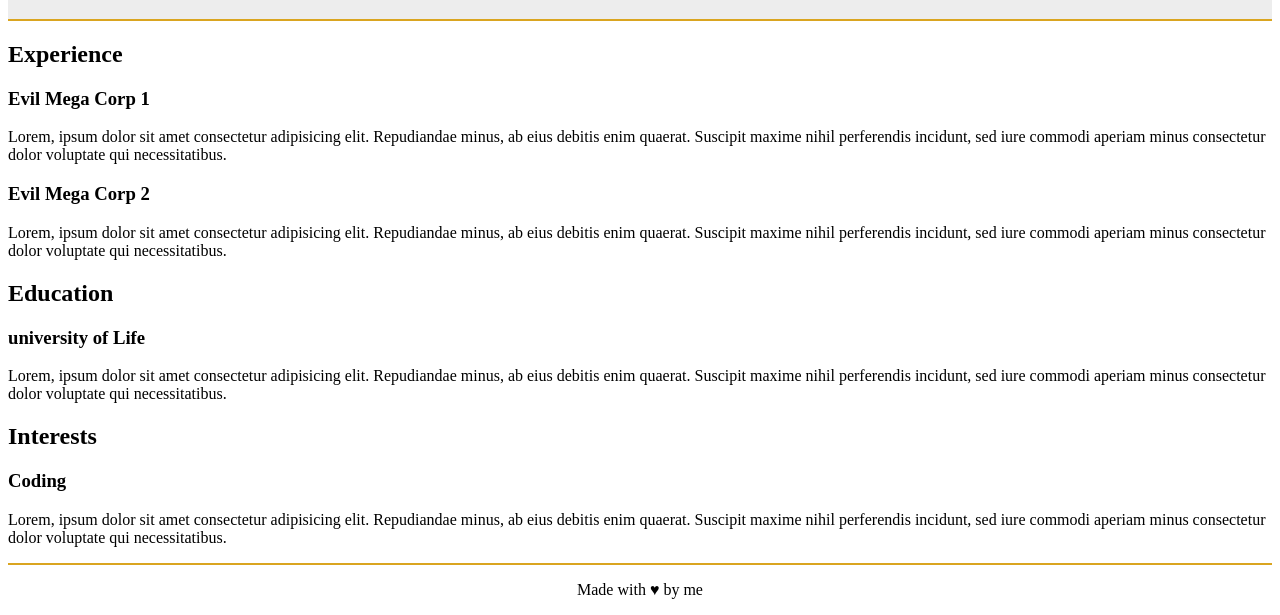
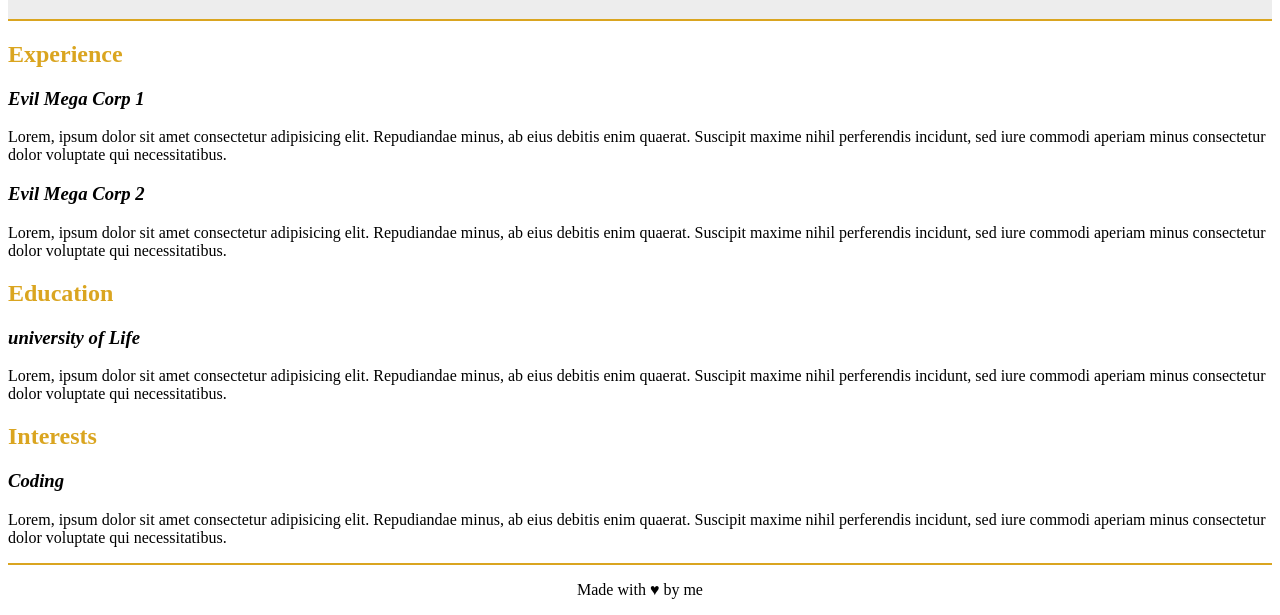
Before and after one commit to paololabriola/htmlcss-curriculum-vitae, a plain HTML site: page index.html in a window 1280 px wide. Shown: the part 323-938 px from the top of the page. Drawn offline with Linux system fonts and the light colour scheme.

Commit message:
h2s and h3s attributes added

```diff
--- a/style.css
+++ b/style.css
@@ -10,6 +10,14 @@
 .text-center{
     text-align: center;
 }
+
+h2{
+    color: goldenrod;
+}
+
+h3{
+    font-style: italic;
+}
 /*Inizio stile header*/
 header{
     background-color: #ededed;
```
